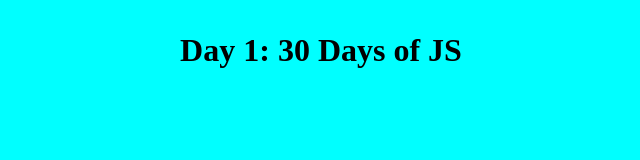
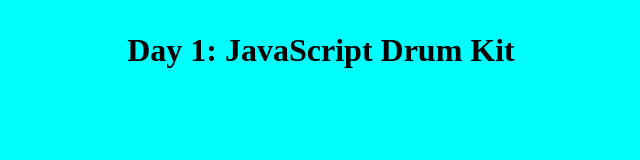
Before and after one commit to adaboh/30-days-js, a plain HTML site: page 30-days-js.html in a window 1280 px wide. Shown: the whole page, without its empty margins (319-959 px from the left). Drawn offline with Linux system fonts and the light colour scheme.

```diff
--- a/30-days-js.html
+++ b/30-days-js.html
@@ -4,11 +4,11 @@
     <meta charset="UTF-8" />
     <meta name="viewport" content="width=device-width, initial-scale=1.0" />
     <meta http-equiv="X-UA-Compatible" content="ie=edge" />
-    <title>30 DAYS OF JS PROJECTS: Day 1</title>
+    <title>JS30: Day1 - JavaScript Drum Kit</title>
     <link rel="stylesheet" href="css/main.css" />
   </head>
   <body>
-    <h1>Day 1: 30 Days of JS</h1>
+    <h1>Day 1: JavaScript Drum Kit</h1>
 
 
     <script src="scripts/app.js"></script>
```
Also changed, not shown: 9 other files.
